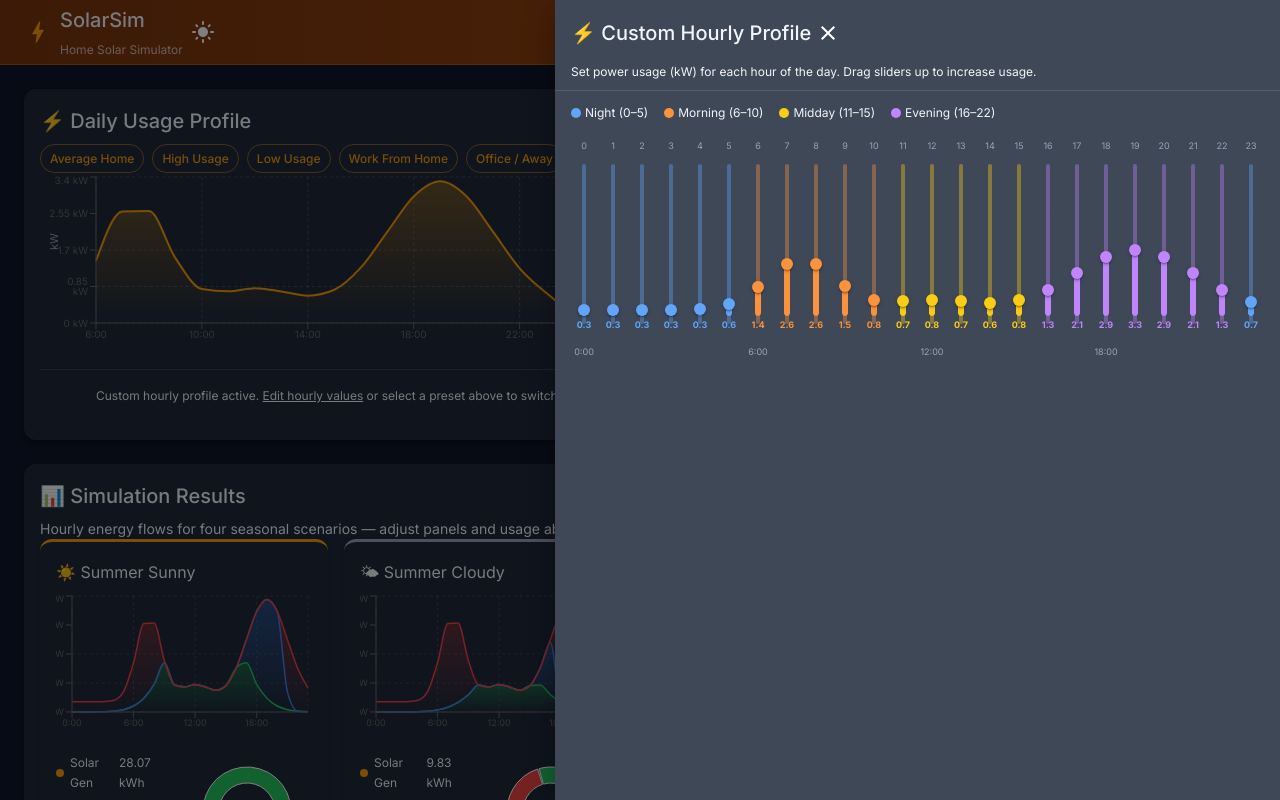
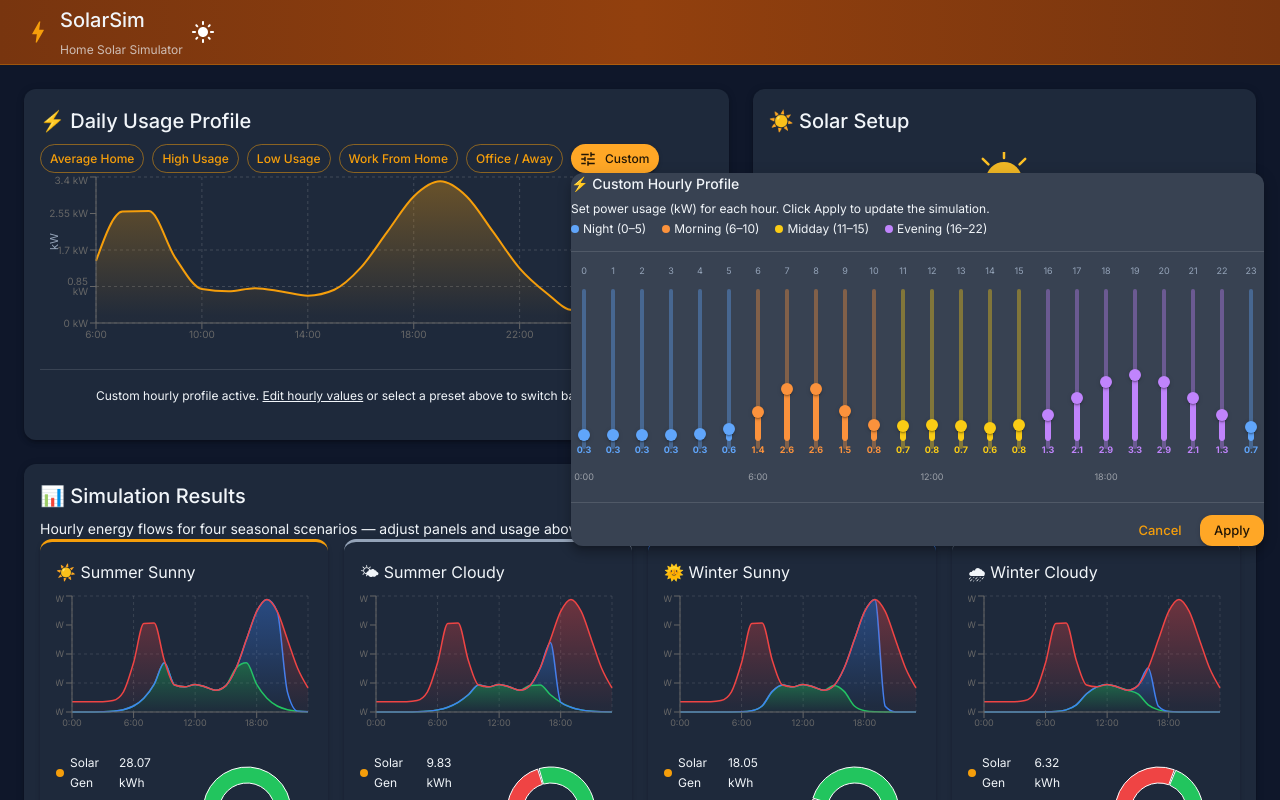
Before and after one commit to cdrose/solar-sim, a React (Vite) app: page / in a window 1280 px wide. Both pictures are taken after a click on the button "Custom". Shown: the top 800 px of the page. Built offline with nearby package versions, Linux system fonts and the light colour scheme.

Commit message:
Custom profile: popover from button, apply button, no live refresh

```diff
--- a/src/components/HourlySliderDrawer.jsx
+++ b/src/components/HourlySliderDrawer.jsx
@@ -1,7 +1,7 @@
+import { useState, useEffect } from 'react'
 import {
-  Drawer, Box, Typography, Slider, IconButton, Divider,
+  Popover, Box, Typography, Slider, Button, Divider,
 } from '@mui/material'
-import CloseIcon from '@mui/icons-material/Close'
 
 const SLIDER_HEIGHT = 160
 
@@ -12,33 +12,38 @@ function hourColor(h) {
   return '#60a5fa'
 }
 
-export default function HourlySliderDrawer({ open, onClose, hourly, onChange }) {
+export default function HourlySliderDrawer({ anchorEl, onClose, hourly, onChange }) {
+  const open = Boolean(anchorEl)
+  const [draft, setDraft] = useState(() => [...hourly])
+
+  // Reset draft to committed values each time the popover opens
+  useEffect(() => {
+    if (open) setDraft([...hourly])
+  }, [open]) // eslint-disable-line react-hooks/exhaustive-deps
+
+  function handleApply() {
+    onChange(draft)
+    onClose()
+  }
+
   return (
-    <Drawer
-      anchor="right"
+    <Popover
       open={open}
+      anchorEl={anchorEl}
       onClose={onClose}
-      PaperProps={{ sx: { width: { xs: '100vw', sm: 700 }, display: 'flex', flexDirection: 'column' } }}
+      anchorOrigin={{ vertical: 'bottom', horizontal: 'left' }}
+      transformOrigin={{ vertical: 'top', horizontal: 'left' }}
+      PaperProps={{ sx: { width: { xs: '95vw', sm: 690 }, p: 2 } }}
     >
-      <Box sx={{ px: 2, pt: 2, pb: 1, display: 'flex', alignItems: 'center' }}>
-        <Typography variant="h6" fontWeight={700} flex={1}>
-          ⚡ Custom Hourly Profile
-        </Typography>
-        <IconButton onClick={onClose} size="small">
-          <CloseIcon />
-        </IconButton>
-      </Box>
-
-      <Box sx={{ px: 2, pb: 1 }}>
-        <Typography variant="caption" color="text.secondary">
-          Set power usage (kW) for each hour of the day. Drag sliders up to increase usage.
-        </Typography>
-      </Box>
-
-      <Divider />
+      <Typography variant="subtitle2" fontWeight={700} mb={0.5}>
+        ⚡ Custom Hourly Profile
+      </Typography>
+      <Typography variant="caption" color="text.secondary" display="block" mb={1}>
+        Set power usage (kW) for each hour. Click Apply to update the simulation.
+      </Typography>
 
       {/* Legend */}
-      <Box sx={{ px: 2, pt: 1.5, display: 'flex', gap: 2, flexWrap: 'wrap' }}>
+      <Box sx={{ display: 'flex', gap: 2, flexWrap: 'wrap', mb: 1.5 }}>
         {[
           { label: 'Night (0–5)', color: '#60a5fa' },
           { label: 'Morning (6–10)', color: '#fb923c' },
@@ -46,25 +51,19 @@ export default function HourlySliderDrawer({ open, onClose, hourly, onChange })
           { label: 'Evening (16–22)', color: '#c084fc' },
         ].map(({ label, color }) => (
           <Box key={label} sx={{ display: 'flex', alignItems: 'center', gap: 0.5 }}>
-            <Box sx={{ width: 10, height: 10, borderRadius: '50%', bgcolor: color }} />
+            <Box sx={{ width: 8, height: 8, borderRadius: '50%', bgcolor: color }} />
             <Typography variant="caption" color="text.secondary">{label}</Typography>
           </Box>
         ))}
       </Box>
 
+      <Divider sx={{ mb: 1.5 }} />
+
       {/* Sliders */}
-      <Box sx={{ flex: 1, overflow: 'auto', px: 2, pt: 2, pb: 2 }}>
+      <Box sx={{ overflowX: 'auto', pb: 1 }}>
         <Box sx={{ display: 'flex', gap: '3px', minWidth: 'max-content' }}>
-          {hourly.map((val, h) => (
-            <Box
-              key={h}
-              sx={{
-                display: 'flex',
-                flexDirection: 'column',
-                alignItems: 'center',
-                width: 26,
-              }}
-            >
+          {draft.map((val, h) => (
+            <Box key={h} sx={{ display: 'flex', flexDirection: 'column', alignItems: 'center', width: 26 }}>
               <Typography variant="caption" sx={{ fontSize: 9, color: 'text.secondary', mb: 0.25 }}>
                 {h}
               </Typography>
@@ -76,9 +75,9 @@ export default function HourlySliderDrawer({ open, onClose, hourly, onChange })
                   max={8}
                   step={0.1}
                   onChange={(_, v) => {
-                    const next = [...hourly]
+                    const next = [...draft]
                     next[h] = v
-                    onChange(next)
+                    setDraft(next)
                   }}
                   sx={{
                     height: SLIDER_HEIGHT - 16,
@@ -97,8 +96,8 @@ export default function HourlySliderDrawer({ open, onClose, hourly, onChange })
         </Box>
 
         {/* Hour axis labels */}
-        <Box sx={{ display: 'flex', gap: '3px', minWidth: 'max-content', mt: 0.5, pl: 0 }}>
-          {hourly.map((_, h) => (
+        <Box sx={{ display: 'flex', gap: '3px', minWidth: 'max-content', mt: 0.5 }}>
+          {draft.map((_, h) => (
             <Box key={h} sx={{ width: 26, textAlign: 'center' }}>
               {h % 6 === 0 && (
                 <Typography variant="caption" sx={{ fontSize: 9, color: 'text.disabled' }}>
@@ -109,6 +108,17 @@ export default function HourlySliderDrawer({ open, onClose, hourly, onChange })
           ))}
         </Box>
       </Box>
-    </Drawer>
+
+      <Divider sx={{ mt: 1, mb: 1.5 }} />
+
+      <Box sx={{ display: 'flex', justifyContent: 'flex-end', gap: 1 }}>
+        <Button size="small" onClick={onClose} sx={{ textTransform: 'none' }}>
+          Cancel
+        </Button>
+        <Button size="small" variant="contained" color="warning" onClick={handleApply} sx={{ textTransform: 'none' }}>
+          Apply
+        </Button>
+      </Box>
+    </Popover>
   )
 }
--- a/src/components/UsageProfilePanel.jsx
+++ b/src/components/UsageProfilePanel.jsx
@@ -1,4 +1,4 @@
-import { useState, useEffect } from 'react'
+import { useState, useEffect, useRef } from 'react'
 import {
   Card, CardContent, Typography, Slider, Button,
   Stack, Box, CircularProgress, Divider,
@@ -78,7 +78,8 @@ export default function UsageProfilePanel({ params, onChange }) {
   const [presets, setPresets] = useState([])
   const [chartData, setChartData] = useState([])
   const [loading, setLoading] = useState(false)
-  const [drawerOpen, setDrawerOpen] = useState(false)
+  const [anchorEl, setAnchorEl] = useState(null)
+  const customBtnRef = useRef(null)
 
   const isCustom = Boolean(params.hourly)
 
@@ -122,15 +123,16 @@ export default function UsageProfilePanel({ params, onChange }) {
             </Button>
           ))}
           <Button
+            ref={customBtnRef}
             size="small"
             variant={isCustom ? 'contained' : 'outlined'}
             color={isCustom ? 'warning' : 'inherit'}
             startIcon={<TuneIcon fontSize="small" />}
-            onClick={() => {
+            onClick={(e) => {
               if (!isCustom) {
                 onChange({ hourly: buildUsageProfile(params) })
               }
-              setDrawerOpen(true)
+              setAnchorEl(e.currentTarget)
             }}
             sx={{ borderRadius: 4, textTransform: 'none', fontSize: 12 }}
           >
@@ -139,8 +141,8 @@ export default function UsageProfilePanel({ params, onChange }) {
         </Stack>
 
         <HourlySliderDrawer
-          open={drawerOpen}
-          onClose={() => setDrawerOpen(false)}
+          anchorEl={anchorEl}
+          onClose={() => setAnchorEl(null)}
           hourly={isCustom ? params.hourly : Array(24).fill(0.3)}
           onChange={(hourly) => onChange({ hourly })}
         />
@@ -185,7 +187,7 @@ export default function UsageProfilePanel({ params, onChange }) {
             <Typography variant="caption" color="text.secondary">
               Custom hourly profile active.{' '}
               <span
-                onClick={() => setDrawerOpen(true)}
+                onClick={() => setAnchorEl(customBtnRef.current)}
                 style={{ cursor: 'pointer', textDecoration: 'underline' }}
               >
                 Edit hourly values
```
